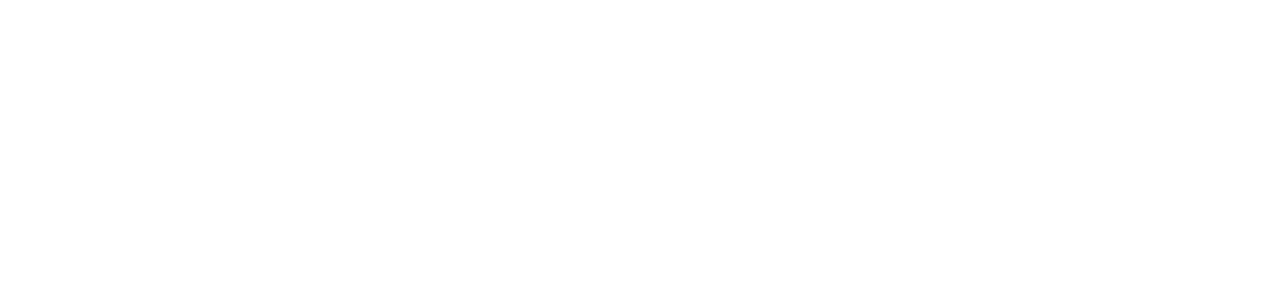
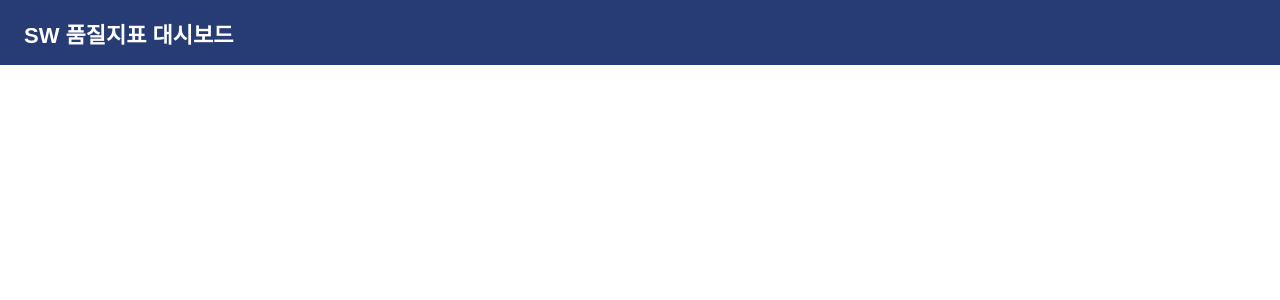
Before and after one commit to chowonsik/SWQualityBoard, a React (Create React App) app in the folder front/: page / in a window 1280 px wide. Shown: the top 300 px of the page. Built offline with nearby package versions, Linux system fonts and the light colour scheme.

Commit message:
feat: Add header component (#S05P31F003-63)

```diff
--- a/front/src/App.js
+++ b/front/src/App.js
@@ -1,9 +1,11 @@
 import "./App.css";
 import { BrowserRouter as Router } from "react-router-dom"; // 히스토리 모드 제거
+import Header from "./components/common/Header";
 
 function App() {
   return (
     <div className="App">
+      <Header/>
       <Router></Router>
     </div>
   );
--- /dev/null
+++ b/front/src/components/common/Header/index.jsx
@@ -0,0 +1,11 @@
+import { Wrapper } from "./styles";
+
+function Header() {
+    return (
+      <Wrapper>
+          SW 품질지표 대시보드
+      </Wrapper>
+    );
+  }
+
+  export default Header;
--- /dev/null
+++ b/front/src/components/common/Header/styles.jsx
@@ -0,0 +1,14 @@
+import styled from "styled-components";
+import { fonts, colors } from "../../../styles";
+
+
+export const Wrapper = styled.div`
+    display: flex;
+    align-items: center;
+    height: 65px;
+    background-color: ${colors.navy};
+    color: ${colors.white};
+    font-size: ${fonts.xl};
+    font-weight: 700;
+    padding-left: 24px;
+`;
```
